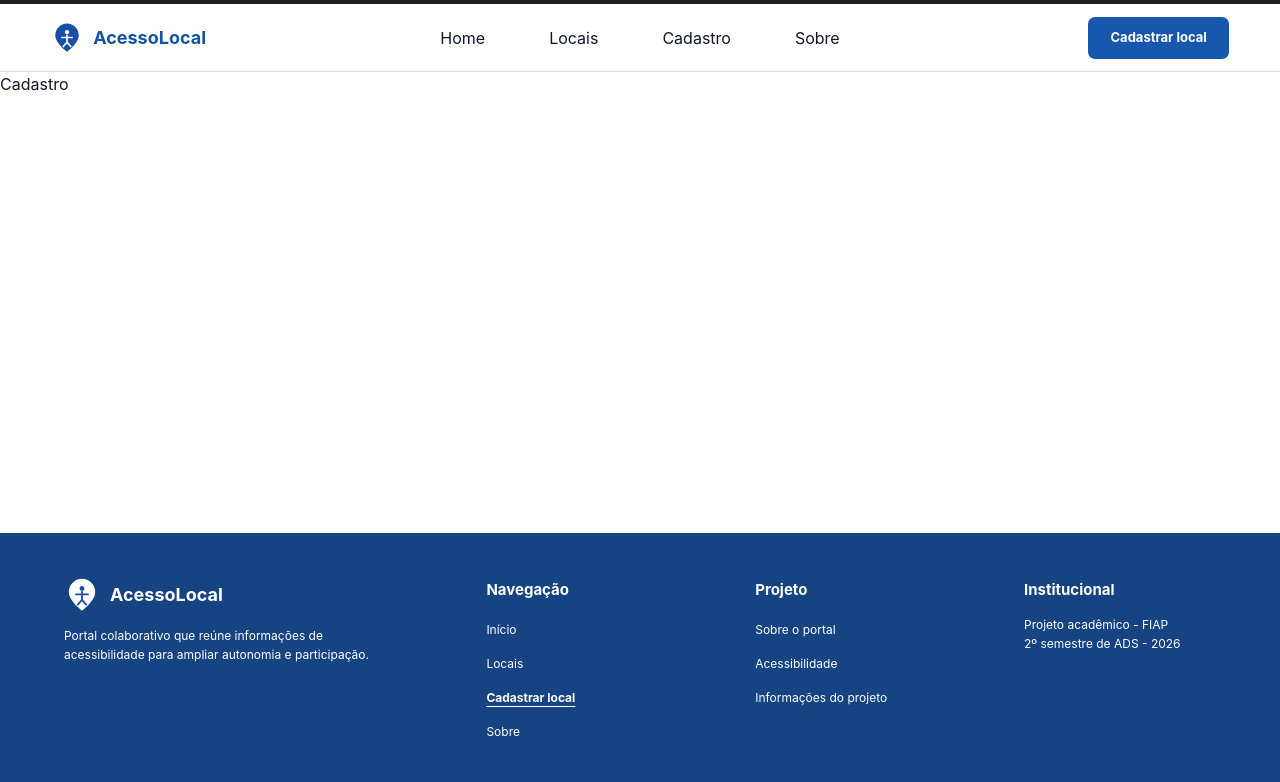
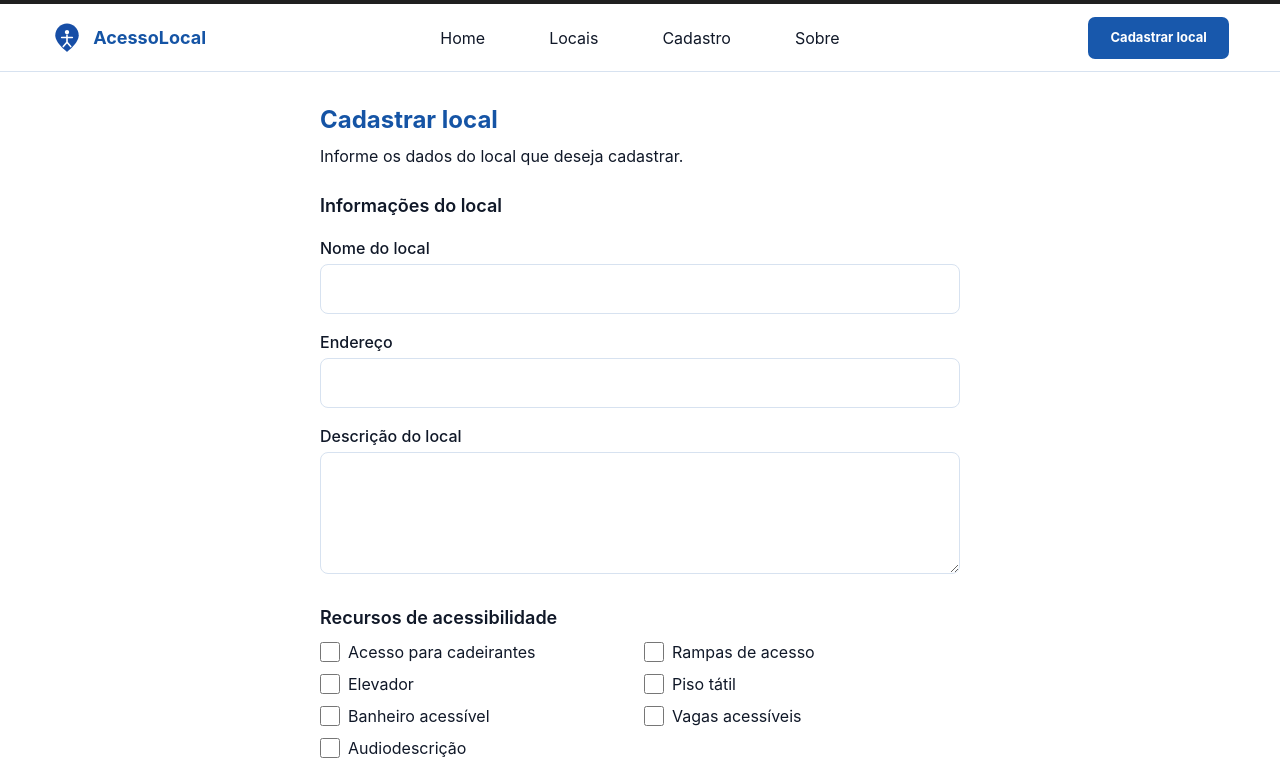
Before and after one commit to 1TDSPw-26/portal-locais-acessiveis, a React (Vite) app: page /cadastro in a window 1280 px wide. Shown: the top 782 px of the page. Built offline with nearby package versions, Linux system fonts and the light colour scheme.

Commit message:
feat: integra formulário de cadastro ao serviço com estados de envio, sucesso e erro

```diff
--- a/src/pages/Cadastro/Cadastro.tsx
+++ b/src/pages/Cadastro/Cadastro.tsx
@@ -1,9 +1,225 @@
+import { useEffect, useRef, useState } from 'react'
+import type { FormEvent } from 'react'
+import { Link } from 'react-router-dom'
+import { cadastrarLocal } from '../../services/locaisService'
+import type { NovoLocal } from '../../services/locaisService'
+
+const RECURSOS_ACESSIBILIDADE = [
+  'Acesso para cadeirantes',
+  'Rampas de acesso',
+  'Elevador',
+  'Piso tátil',
+  'Banheiro acessível',
+  'Vagas acessíveis',
+  'Audiodescrição',
+]
+
+const dadosIniciais: NovoLocal = {
+  nome: '',
+  descricao: '',
+  endereco: '',
+  accessibilidades: [],
+}
+
+type Resultado =
+  | { tipo: 'sucesso'; mensagem: string }
+  | { tipo: 'erro'; mensagem: string }
+  | null
+
+const estiloCampo =
+  'w-full rounded-lg border border-border-subtle p-3 ' +
+  'focus-visible:outline-2 focus-visible:outline-offset-2 ' +
+  'focus-visible:outline-brand-primary'
 
 function Cadastro() {
+  const [dados, setDados] = useState<NovoLocal>(dadosIniciais)
+  const [enviando, setEnviando] = useState(false)
+  const [resultado, setResultado] = useState<Resultado>(null)
+  const mensagemRef = useRef<HTMLDivElement>(null)
+
+  // Leva o foco até a mensagem para que o resultado do envio seja percebido.
+  useEffect(() => {
+    if (resultado) mensagemRef.current?.focus()
+  }, [resultado])
+
+  function atualizarCampo(
+    campo: Exclude<keyof NovoLocal, 'accessibilidades'>,
+    valor: string,
+  ) {
+    setDados((atuais) => ({ ...atuais, [campo]: valor }))
+  }
+
+  function alternarRecurso(recurso: string) {
+    setDados((atuais) => ({
+      ...atuais,
+      accessibilidades: atuais.accessibilidades.includes(recurso)
+        ? atuais.accessibilidades.filter((item) => item !== recurso)
+        : [...atuais.accessibilidades, recurso],
+    }))
+  }
+
+  async function enviarCadastro(event: FormEvent<HTMLFormElement>) {
+    event.preventDefault()
+
+    // Impede envios repetidos enquanto a requisição está em andamento.
+    if (enviando) return
+
+    setEnviando(true)
+    setResultado(null)
+
+    try {
+      const localCriado = await cadastrarLocal(dados)
+      setDados(dadosIniciais)
+      setResultado({
+        tipo: 'sucesso',
+        mensagem: `Local "${localCriado.nome}" cadastrado com sucesso.`,
+      })
+    } catch (erro) {
+      // Os dados digitados são mantidos para o usuário tentar novamente.
+      setResultado({
+        tipo: 'erro',
+        mensagem:
+          erro instanceof Error
+            ? erro.message
+            : 'Não foi possível cadastrar o local. Tente novamente.',
+      })
+    } finally {
+      setEnviando(false)
+    }
+  }
+
   return (
-    <section>
-      <h2>Cadastrar local</h2>
-      <p>Página destinada ao cadastro de locais.</p>
+    <section
+      aria-labelledby="titulo-cadastro"
+      className="mx-auto w-full max-w-2xl px-4 py-8"
+    >
+      <h2 id="titulo-cadastro" className="text-2xl font-bold text-brand-primary">
+        Cadastrar local
+      </h2>
+
+      <p className="mt-2">Informe os dados do local que deseja cadastrar.</p>
+
+      <div
+        ref={mensagemRef}
+        tabIndex={-1}
+        aria-live="polite"
+        className="mt-4 focus:outline-none"
+      >
+        {resultado?.tipo === 'sucesso' && (
+          <div
+            role="status"
+            className="rounded-lg border border-green-700 bg-green-50 p-4 text-green-900"
+          >
+            <p>{resultado.mensagem}</p>
+            <Link
+              to="/locais"
+              className="mt-2 inline-block font-semibold underline focus-visible:outline-2 focus-visible:outline-offset-2 focus-visible:outline-brand-primary"
+            >
+              Ver lista de locais
+            </Link>
+          </div>
+        )}
+
+        {resultado?.tipo === 'erro' && (
+          <p
+            role="alert"
+            className="rounded-lg border border-red-700 bg-red-50 p-4 text-red-900"
+          >
+            {resultado.mensagem}
+          </p>
+        )}
+      </div>
+
+      <form
+        onSubmit={enviarCadastro}
+        aria-busy={enviando}
+        className="mt-6 space-y-6"
+      >
+        <fieldset disabled={enviando} className="min-w-0 space-y-4">
+          <legend className="mb-4 text-lg font-semibold">
+            Informações do local
+          </legend>
+
+          <div>
+            <label htmlFor="nome" className="mb-1 block font-medium">
+              Nome do local
+            </label>
+            <input
+              id="nome"
+              name="nome"
+              type="text"
+              required
+              value={dados.nome}
+              onChange={(event) => atualizarCampo('nome', event.target.value)}
+              className={estiloCampo}
+            />
+          </div>
+
+          <div>
+            <label htmlFor="endereco" className="mb-1 block font-medium">
+              Endereço
+            </label>
+            <input
+              id="endereco"
+              name="endereco"
+              type="text"
+              required
+              autoComplete="street-address"
+              value={dados.endereco}
+              onChange={(event) =>
+                atualizarCampo('endereco', event.target.value)
+              }
+              className={estiloCampo}
+            />
+          </div>
+
+          <div>
+            <label htmlFor="descricao" className="mb-1 block font-medium">
+              Descrição do local
+            </label>
+            <textarea
+              id="descricao"
+              name="descricao"
+              rows={4}
+              value={dados.descricao}
+              onChange={(event) =>
+                atualizarCampo('descricao', event.target.value)
+              }
+              className={`${estiloCampo} resize-y`}
+            />
+          </div>
+        </fieldset>
+
+        <fieldset disabled={enviando} className="min-w-0">
+          <legend className="mb-2 text-lg font-semibold">
+            Recursos de acessibilidade
+          </legend>
+
+          <div className="grid gap-2 sm:grid-cols-2">
+            {RECURSOS_ACESSIBILIDADE.map((recurso) => (
+              <label key={recurso} className="flex items-center gap-2">
+                <input
+                  type="checkbox"
+                  name="accessibilidades"
+                  value={recurso}
+                  checked={dados.accessibilidades.includes(recurso)}
+                  onChange={() => alternarRecurso(recurso)}
+                  className="h-5 w-5 focus-visible:outline-2 focus-visible:outline-offset-2 focus-visible:outline-brand-primary"
+                />
+                {recurso}
+              </label>
+            ))}
+          </div>
+        </fieldset>
+
+        <button
+          type="submit"
+          disabled={enviando}
+          className="rounded-lg bg-brand-primary px-5 py-3 font-semibold text-white focus-visible:outline-2 focus-visible:outline-offset-2 focus-visible:outline-brand-primary disabled:cursor-not-allowed disabled:opacity-60"
+        >
+          {enviando ? 'Enviando cadastro...' : 'Cadastrar local'}
+        </button>
+      </form>
     </section>
   )
 }
--- a/src/routes/Cadastro/index.tsx
+++ b/src/routes/Cadastro/index.tsx
@@ -1,7 +1 @@
-export default function Cadastro(){
-    return(
-        <main>
-            <h2>Cadastro</h2>
-        </main>
-    );
-}
+export { default } from '../../pages/Cadastro/Cadastro'
```
